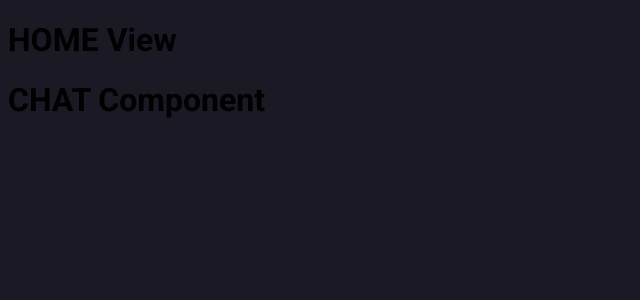
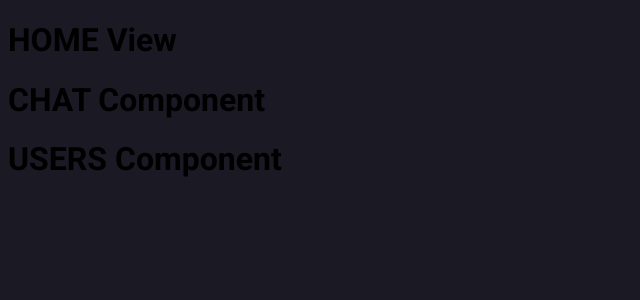
Before and after one commit to marcusviniciusmo/Chat-Bora_Codar_Dev04, a React (Vite) app in the folder frontend/: page / in a window 1280 px wide. Shown: the top 300 px of the page, without its empty margins (0-640 px from the left). Built offline with nearby package versions, Linux system fonts and the light colour scheme.

Commit message:
Users component creation

```diff
--- a/frontend/src/components/Chat/index.tsx
+++ b/frontend/src/components/Chat/index.tsx
@@ -1,5 +1,11 @@
+import { Users } from "../Users";
+
 export function Chat() {
   return (
-    <h1>CHAT Component</h1>
+    <>
+      <h1>CHAT Component</h1>
+
+      <Users />
+    </>
   );
 };
--- /dev/null
+++ b/frontend/src/components/Users/index.tsx
@@ -0,0 +1,5 @@
+export function Users() {
+  return (
+    <h1>USERS Component</h1>
+  );
+};
```
